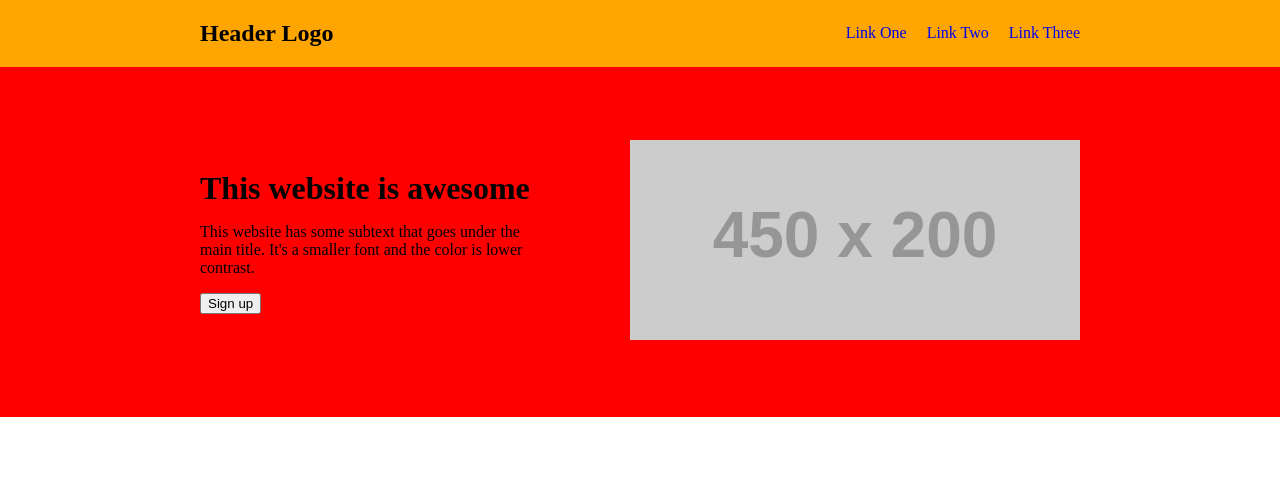
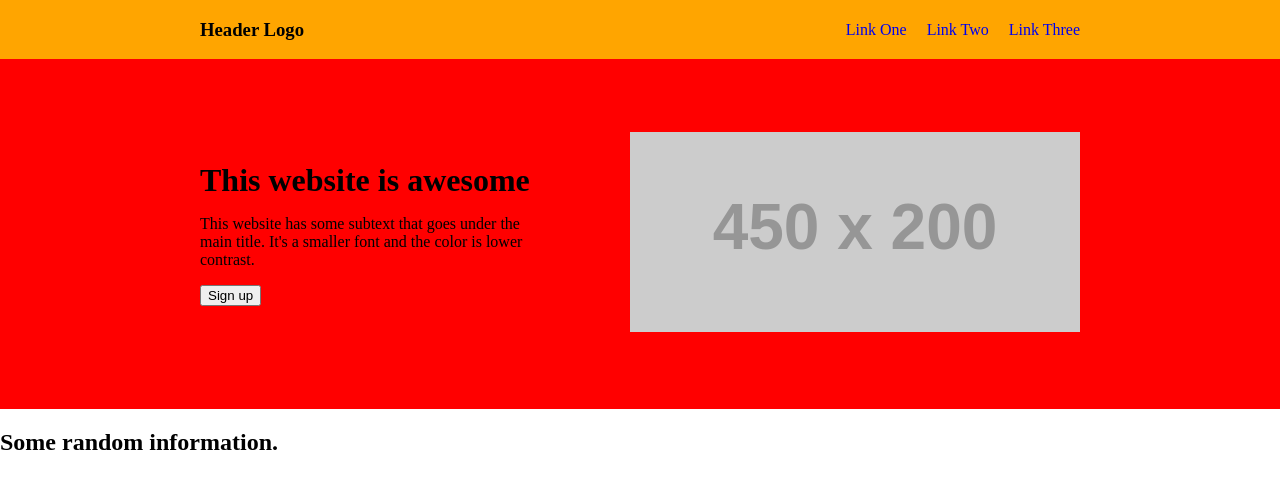
Before and after one commit to Bxllis/odin-landing-page, a plain HTML site: page index.html in a window 1280 px wide. Drawn offline with Linux system fonts and the light colour scheme; placeholder pictures from the web are drawn by us.

Commit message:
added info-squares section

```diff
--- a/index.html
+++ b/index.html
@@ -8,7 +8,7 @@
     <title>Landing Page</title>
 </head>
 <nav class="navbar">
-    <h2 class="nav-logo">Header Logo</h2>
+    <h3 class="nav-logo">Header Logo</h3>
     <ul class="nav-links">
         <li class="nav-item"><a href="#">Link One</a></li>
         <li class="nav-item"><a href="#">Link Two</a></li>
@@ -26,6 +26,16 @@
             <img src="https://via.placeholder.com/450x200.png?text=Placeholder+Hero+Image"/>
         </div>
    </div>
+   <div class="information">
+    <div class="info-title">
+        <h2>Some random information.</h2>
+    </div>
+    <div class="info-square-holder">
+        <div class="info-square">
+
+        </div>
+    </div>
+   </div>
 </body>
 <footer>
 
```
